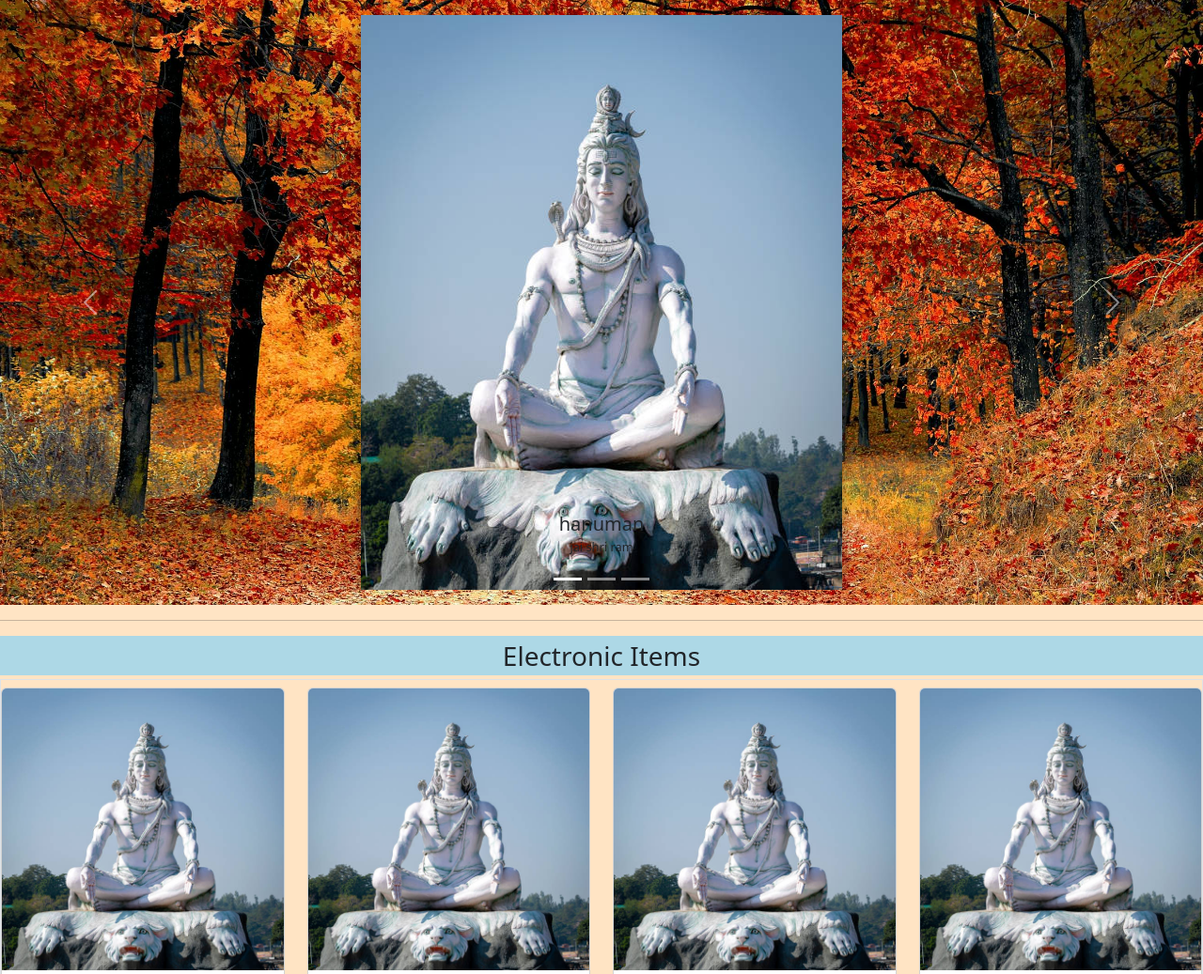
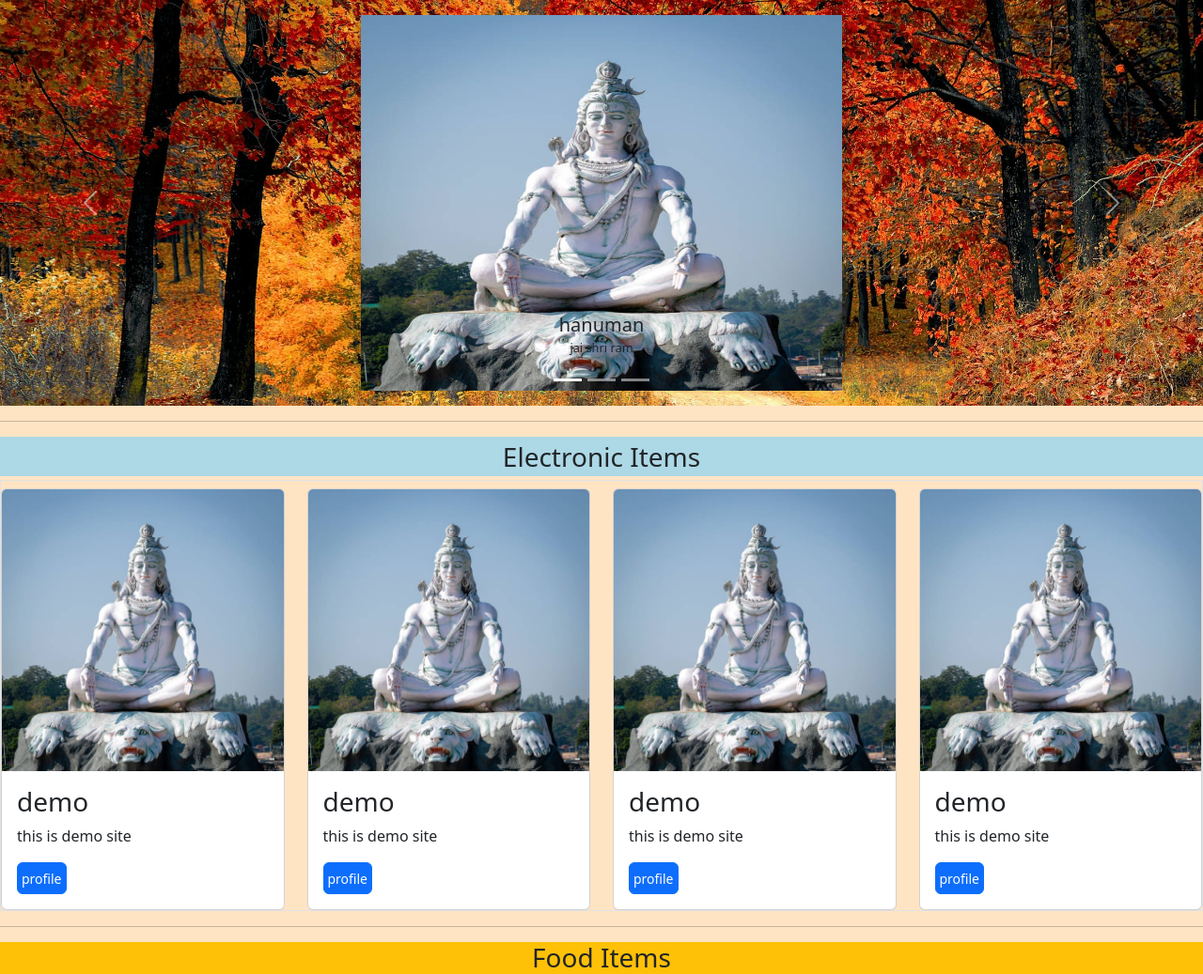
Before and after one commit to Shahboss55/flipkart, a Django app: page / in a window 1280 px wide. Shown: the part 56-1093 px from the top of the page at 94% size. Run offline with Django 5.2, Linux system fonts and the light colour scheme.

Commit message:
add pixel

```diff
--- a/bossapp/templates/bossapp/respon.html
+++ b/bossapp/templates/bossapp/respon.html
@@ -53,21 +53,21 @@
       </div>
       <div class="carousel-inner">
         <div class="carousel-item active">
-          <img src="{% static 'bossapp/css/img/rs.jpg' %}" class="img-fluid" alt="hanuman" class="d-block" style="width: 40%;height: 612px;margin: 0 auto;display: block;box-shadow: 0 5px 10px 0 rgba(0,0,0,0.3),0 7px 21px 0 rgba(0,0,0,0.20);">
+          <img src="{% static 'bossapp/css/img/rs.jpg' %}" class="img-fluid" alt="hanuman" class="d-block" style="width: 40%;height: 400px;margin: 0 auto;display: block;box-shadow: 0 5px 10px 0 rgba(0,0,0,0.3),0 7px 21px 0 rgba(0,0,0,0.20);">
           <div class="carousel-caption p-0 mb-0">
             <p id="xt" class="fs-5 p-0 mb-0 text-body">hanuman</p>
             <p id="xt" class="text-body">jai shri ram</p>
           </div>
         </div>
         <div class="carousel-item">
-          <img src="{% static 'bossapp/css/img/respect.jpg' %}" class="img-fluid" alt="shiv" class="d-block" style="width: 40%;height: 612px;margin: 0 auto;display: block;box-shadow: 0 5px 10px 0 rgba(0,0,0,0.3),0 7px 21px 0 rgba(0,0,0,0.20);">
+          <img src="{% static 'bossapp/css/img/respect.jpg' %}" class="img-fluid" alt="shiv" class="d-block" style="width: 40%;height: 400px;margin: 0 auto;display: block;box-shadow: 0 5px 10px 0 rgba(0,0,0,0.3),0 7px 21px 0 rgba(0,0,0,0.20);">
           <div class="carousel-caption p-0 mb-0">
             <p id="xt" class="fs-5 p-0 mb-0 text-body">lord shiva</p>
             <p id="xt" class="text-body">har har mahadev</p>
           </div>
         </div>
         <div class="carousel-item">
-          <img src="{% static 'bossapp/css/img/sunrise.jpg' %}" class="img-fluid" alt="boss" class="d-block" style="width: 40%;height: 612px;margin: 0 auto;display: block;box-shadow: 0 5px 10px 0 rgba(0,0,0,0.3),0 7px 21px 0 rgba(0,0,0,0.20);">
+          <img src="{% static 'bossapp/css/img/sunrise.jpg' %}" class="img-fluid" alt="boss" class="d-block" style="width: 40%;height: 400px;margin: 0 auto;display: block;box-shadow: 0 5px 10px 0 rgba(0,0,0,0.3),0 7px 21px 0 rgba(0,0,0,0.20);">
           <div class="carousel-caption p-0 mb-0">
             <p id="xt" class="fs-5 p-0 mb-0 text-body">babu shah</p>
             <p id="xt" class="text-body">jai shri ram</p>
```
